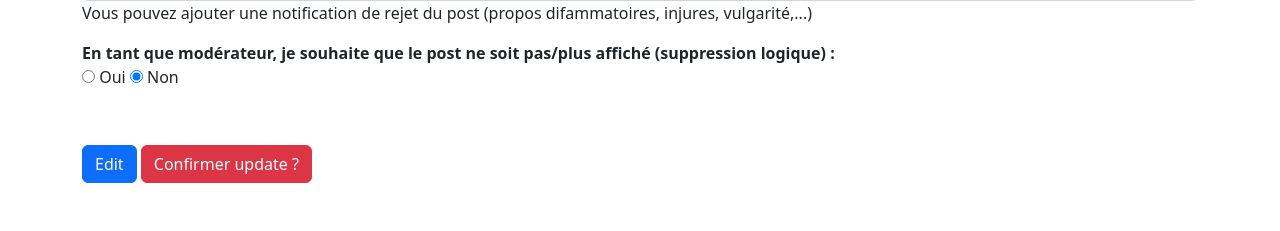
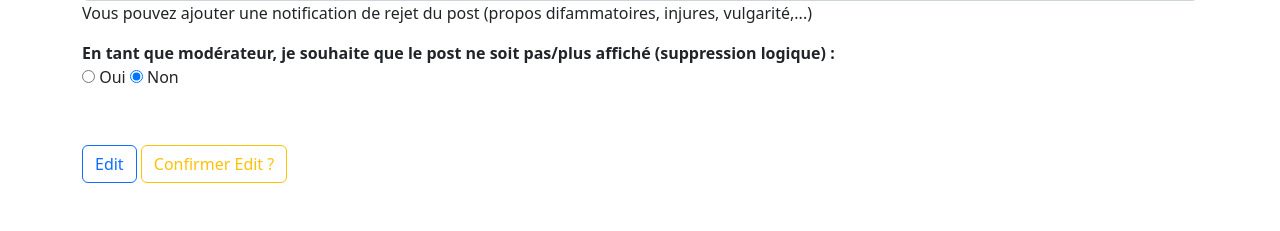
Before and after one commit to Tominouu/Blog_Art25, a PHP site: the page made by views/backend/comments/edit - ATTENTE MODIFICATION.php in a window 1280 px wide. Shown: the part 1471-1702 px from the top of the page. Run offline with PHP 8.4, Linux system fonts and the light colour scheme; the template is opened without the code that fills it, so the values that code supplies are empty; a stand-in replaces the project's code that opens the database connection; some libraries are stand-ins or nearby versions.

Commit message:
edit-en-attente-modifier.php
Commentaire en attente : modifier

```diff
--- a/views/backend/comments/edit - ATTENTE MODIFICATION.php
+++ b/views/backend/comments/edit - ATTENTE MODIFICATION.php
@@ -124,8 +124,8 @@ if(isset($_GET['numCom'])){
                 <br>
                 <br>
                 <div class="form-group mt-2">
-                    <a href="list.php" class="btn btn-primary">Edit</a>
-                    <button type="submit" class="btn btn-danger">Confirmer update ?</button>
+                    <a href="list.php" class="btn btn-outline-primary">Edit</a>
+                    <button type="submit" class="btn btn-outline-warning">Confirmer Edit ?</button>
                 </div>
             </form>
             <br>
```
